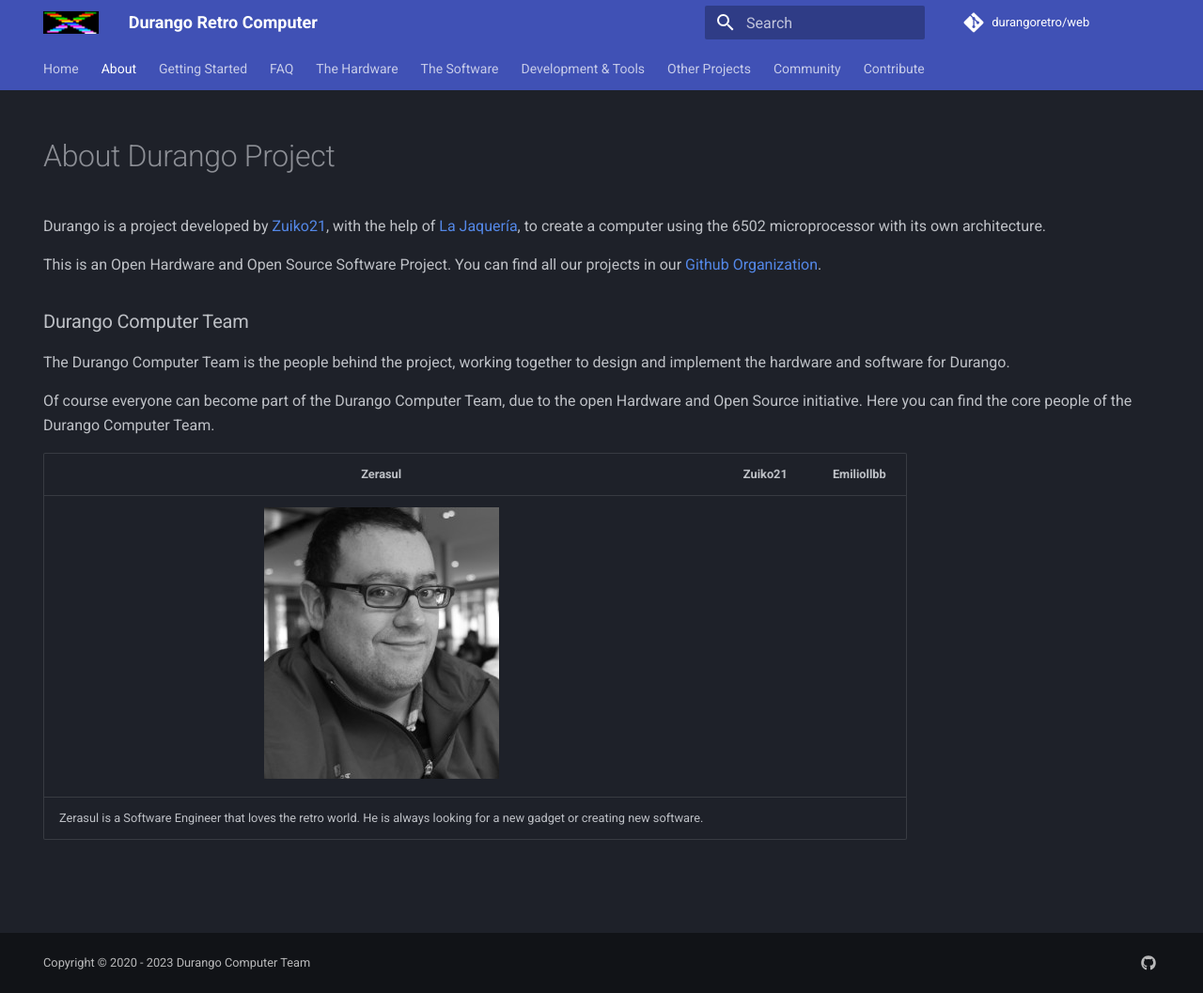
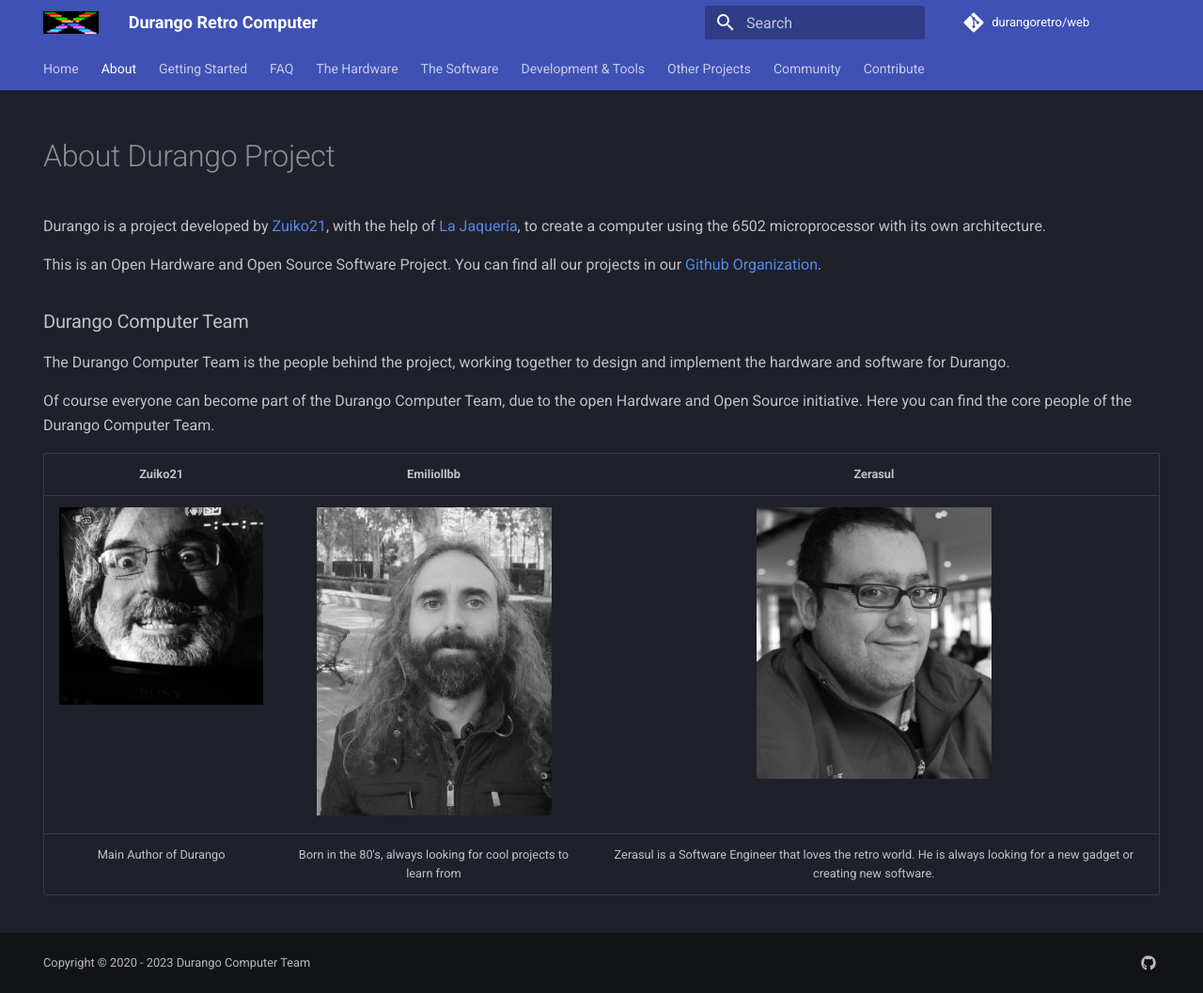
Before and after one commit to durangoretro/web, an MkDocs documentation site: the page built from docs/about.md, in a window 1280 px wide and 1057 px high. Shown: the whole window at 94% size. Built offline with MkDocs 1.6.1 and Material for MkDocs 9.7.7, drawn with Linux system fonts in a browser that asks for light colours; comment, search, counter and statistics services are not loaded.

Commit message:
updating about with core team

```diff
--- a/docs/about.md
+++ b/docs/about.md
@@ -13,7 +13,7 @@ The Durango Computer Team is the people behind the project, working together to
 
 Of course everyone can become part of the Durango Computer Team, due to the open Hardware and Open Source initiative. Here you can find the core people of the Durango Computer Team.
 
-| **Zerasul** | **Zuiko21** | **Emiliollbb** |
+| **Zuiko21** | **Emiliollbb** | **Zerasul** |
 |:-----------:|:-----------:|:--------------:|
-|      ![Zerasul](assets/img/zerasul.jpg)       |             |                |
-| Zerasul is a Software Engineer that loves the retro world. He is always looking for a new gadget or creating new software.     |      |         |
+|    ![zuiko21](assets/img/zuiko21.png)         |     ![Emiliollbb](assets/img/emiliollbb.png)        |       ![Zerasul](assets/img/zerasul.jpg)         |
+|   Main Author of Durango   |  Born in the 80's, always looking for cool projects to learn from    |    Zerasul is a Software Engineer that loves the retro world. He is always looking for a new gadget or creating new software.     |
```
Also changed, not shown: docs/assets/img/emiliollbb.png (added), docs/assets/img/zuiko21.png (added).
